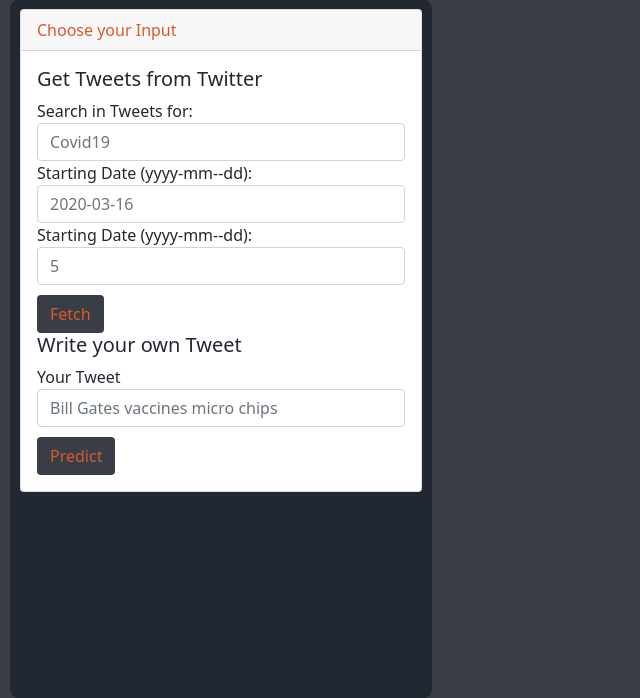
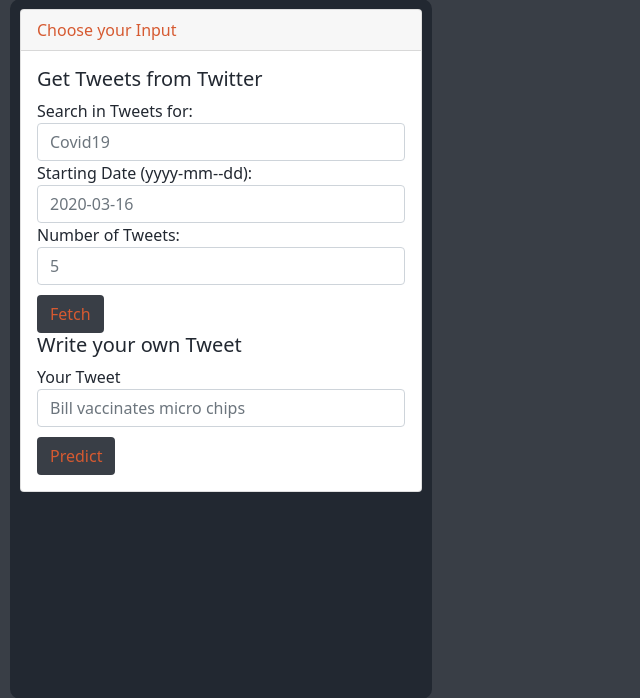
Before and after one commit to OweysMomenzada/Fake-News-and-Disinformation-related-to-COVID-19, a Python web app: template FakeNewsDectionSystem/fakecovapp/templates/index.jinja2 in a window 1280 px wide. Shown: the part 57-755 px from the top of the page, without its empty margins (0-640 px from the left). Run offline with Jinja, Linux system fonts and the light colour scheme; the template is opened without the code that fills it, so the values that code supplies are empty.

Commit message:
fakecovapp: fix text label

```diff
--- a/FakeNewsDectionSystem/fakecovapp/templates/index.jinja2
+++ b/FakeNewsDectionSystem/fakecovapp/templates/index.jinja2
@@ -37,7 +37,7 @@
                         <input type="text" name="sinceDate" id="sinceDate" class="form-control" placeholder="2020-03-16">
                     </div>
                     <div class="form-group">
-                        <label for="tweetAmount">Starting Date (yyyy-mm--dd):</label>
+                        <label for="tweetAmount">Number of Tweets:</label>
                         <input type="number" name="tweetAmount" id="tweetAmount" class="form-control" placeholder="5">
                     </div>
                     <button type="submit" name="submitBtn" id="fetch-tweet-button" class="btn btn-sub" value="fetch-tweet">
@@ -48,7 +48,7 @@
                 <form id="predictText" action="" method="post">
                     <div class="form-group">
                         <label for="ownText">Your Tweet</label>
-                        <input type="text" name="ownText" id="ownText" class="form-control" placeholder="Bill Gates vaccines micro chips">
+                        <input type="text" name="ownText" id="ownText" class="form-control" placeholder="Bill vaccinates micro chips">
                     </div>
                     <button type="submit" name="submitBtn" id="predict-text-button" class="btn btn-sub" value="predict-text">
                         Predict
```
